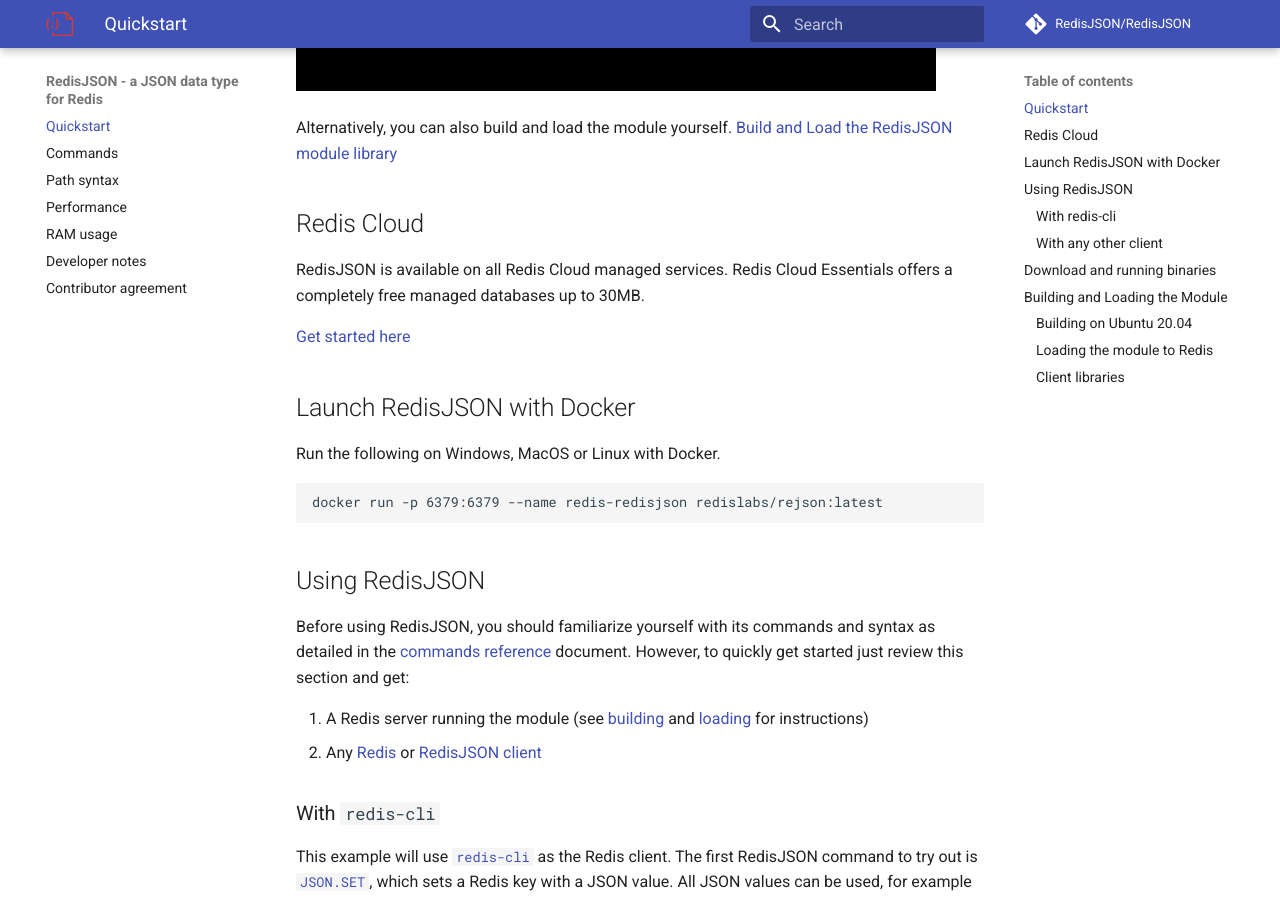
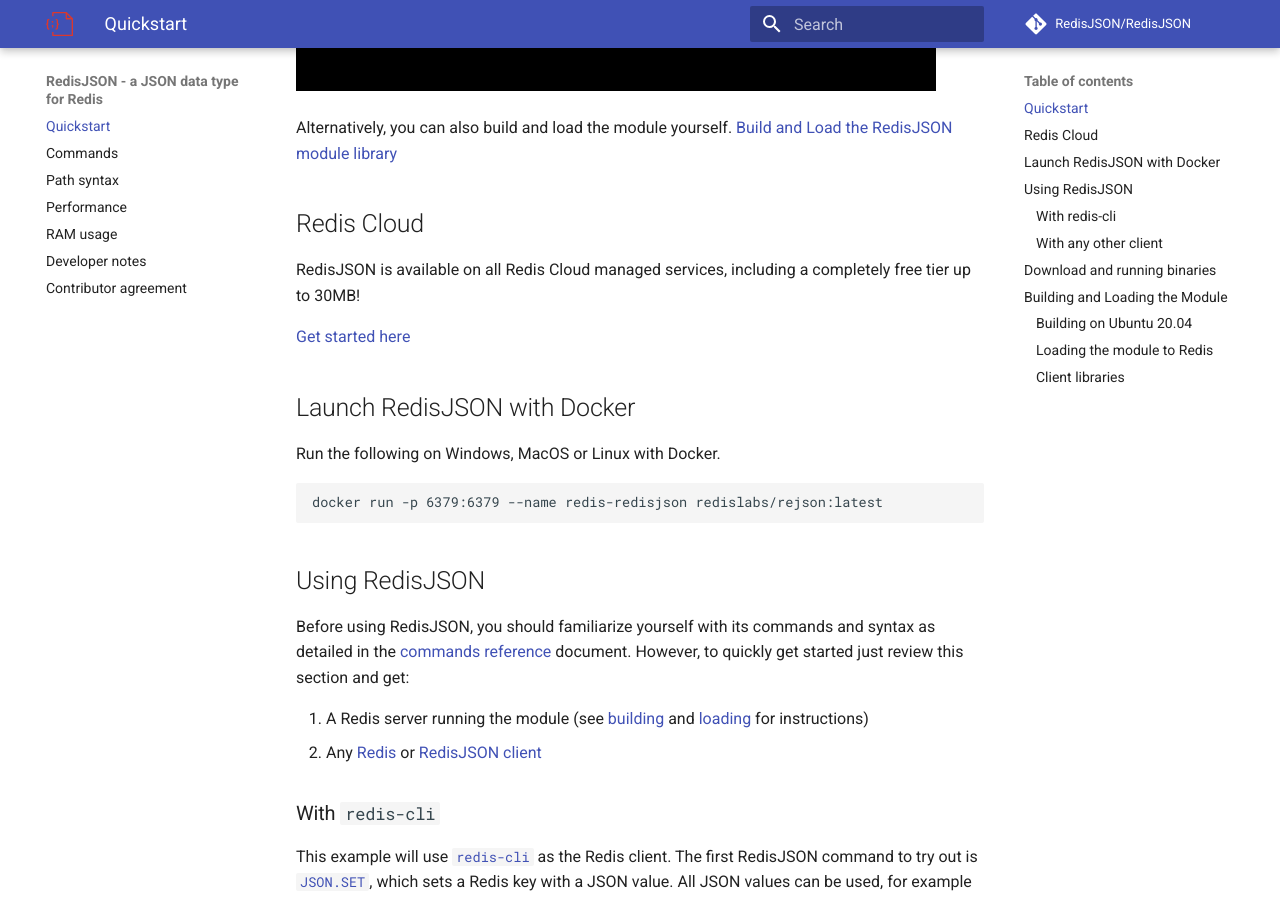
Before and after one commit to RedisJSON/RedisJSON, an MkDocs documentation site: the page built from docs/index.md, in a window 1280 px wide and 900 px high, scrolled down 1241 px. Built offline with MkDocs 1.6.1 and Material for MkDocs 9.7.7, drawn with Linux system fonts in a browser that asks for light colours; comment, search, counter and statistics services are not loaded.

Commit message:
Update Redis Cloud section
Redis Cloud section should be updated - 'essentials' plans no longer exists. I also changed the link to the 'pricing' page so folks are not only directed to the free model, but can choose from ALL of the plans (potential opportunity to acquire new customers)

```diff
--- a/docs/index.md
+++ b/docs/index.md
@@ -28,9 +28,9 @@
 
 ## Redis Cloud
 
-RedisJSON is available on all Redis Cloud managed services.  Redis Cloud Essentials offers a completely free managed databases up to 30MB.
+RedisJSON is available on all Redis Cloud managed services, including a completely free tier up to 30MB!
 
-[Get started here](https://redislabs.com/try-free/)
+[Get started here](https://redislabs.com/redis-enterprise-cloud/pricing/)
 
 ## Launch RedisJSON with Docker
 Run the following on Windows, MacOS or Linux with Docker.
```
